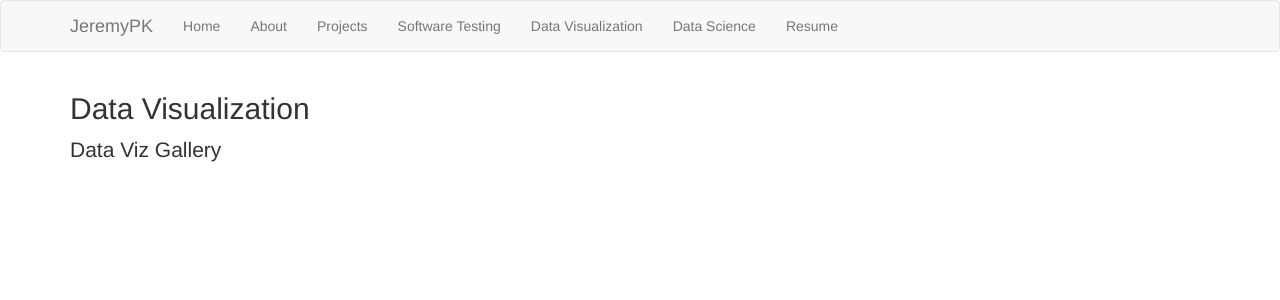
After one commit to jpkeeton/Flask2018.1, a Flask app: page /dataviz in a window 1280 px wide. The commit adds this page. Shown: the top 300 px of the page. Run offline with Flask 2, Linux system fonts and the light colour scheme; some libraries are stand-ins or nearby versions.

Commit message:
Adding a Data Viz page

```diff
--- a/app.py
+++ b/app.py
@@ -27,6 +27,10 @@ def resume ():
 def projects():
     return render_template('projects.html')
 
+@app.route('/dataviz')
+def dataviz():
+    return render_template('dataviz.html')
+
 @app.route('/testing')
 def testing():
     return render_template('testing.html')
--- a/templates/datascience.html
+++ b/templates/datascience.html
@@ -6,6 +6,7 @@
    This year, I've been reading a few books, utilizing the DataCamp Python Programmer course as well as other data science and coding resources.</p>
     <ul style="list-style-type:disc">
        <li>algorithms</li>
+            <ul>k-nearest neighbors</ul>
             <ul>k-nearest neighbors</ul>
        <li>Another sub-principle</li>
        <li>Another sub-principle</li>
--- /dev/null
+++ b/templates/dataviz.html
@@ -0,0 +1,10 @@
+{% extends 'layout.html' %}
+
+{% block body %}
+
+        <h2>Data Visualization </h2>
+        <p class="lead">Data Viz Gallery</p>
+
+    </div>
+
+{% endblock %}
--- a/templates/includes/_navbar.html
+++ b/templates/includes/_navbar.html
@@ -15,10 +15,11 @@
             <li ><a href="/">Home</a></li>
             <li><a href="/about">About</a></li>
             <li><a href="/projects">Projects</a></li>
+            <li><a href="/testing">Software Testing</a></li>
+            <li><a href="/dataviz">Data Visualization</a></li>
+            <li><a href="/datascience">Data Science</a></li>
+            <li><a href="/resume">Resume</a></li>
             <!--<li><a href="/articles">Articles</a></li>-->
-            <li><a href="/testing">Software Testing</a></li>
-             <li><a href="/datascience">Data Science</a></li>
-            <li><a href="/resume">Resume</a></li>
           </ul>
         </div><!--/.nav-collapse -->
       </div>
--- a/templates/projects.html
+++ b/templates/projects.html
@@ -6,7 +6,7 @@
         <li><a href="https://www.datacamp.com/tracks/python-programmer" target="_blank">DataCamp - Python Developer</a></li>
             <ul> Current progress = 43%</ul>
         <li><a href="https://www.udemy.com/the-data-science-course-complete-data-science-bootcamp/" target="_blank">Udemy - Data Science Bootcamp</a></li>
-            <ul> Current progress = 5%</ul>
+            <ul> Current progress = 6%</ul>
         <li>Various Data Science and Statistics books, primarily from O'Reilly</li>
         <li></li></ul>
         <h2>Active Projects</h2>
@@ -23,6 +23,4 @@
 </ul>
 
 
-
-
 {% endblock %}
```
